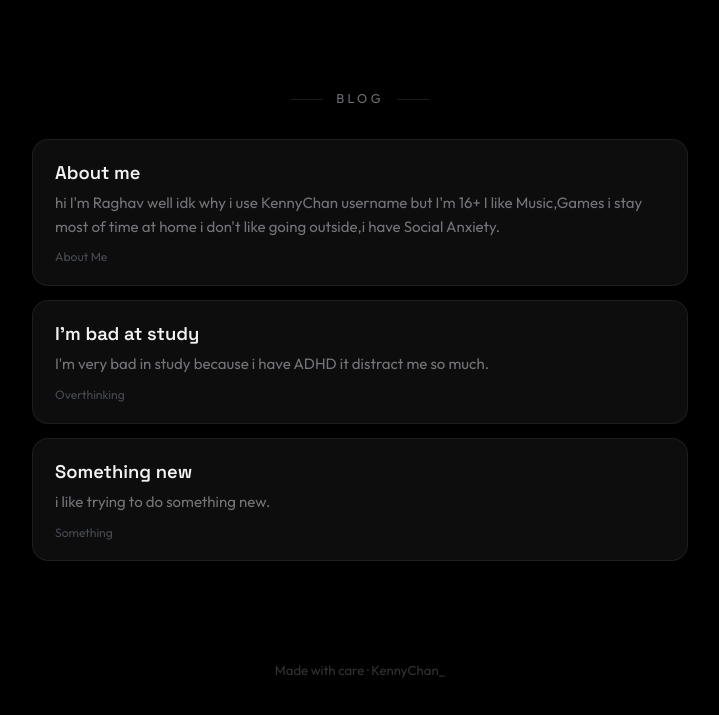
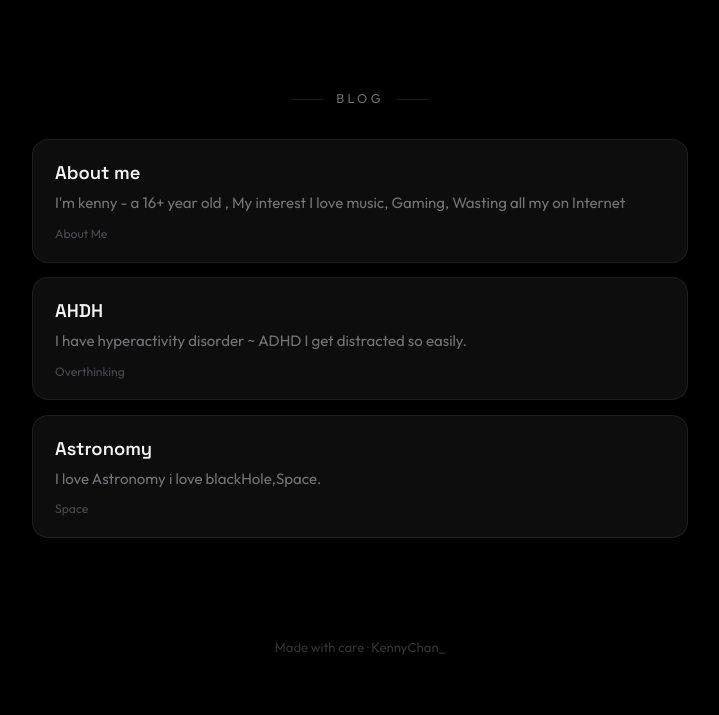
Before and after one commit to kennychan17-exe/website, a plain HTML site: page index.html in a window 1280 px wide. Shown: the part 1849-2564 px from the top of the page, without its empty margins (280-999 px from the left). Drawn offline with Linux system fonts and the light colour scheme; no server answers.

Commit message:
Revise blog section and update scroll hint
Updated text content for clarity and added new images.

```diff
--- a/index.html
+++ b/index.html
@@ -172,7 +172,7 @@
       <a href="#socials" class="hero-animate d3">Socials</a>
       <a href="#blog" class="hero-animate d3">Blog</a>
     </nav>
-    <div class="scroll-hint hero-animate d4">Scroll to explore</div>
+    <div class="scroll-hint hero-animate d4">Scroll down</div>
   </header>
 
   <main class="container">
@@ -192,6 +192,7 @@
           <img src="https://88x31.nl/gifs/tummy.gif" width="88" height="31">
           <img src="https://88x31.nl/gifs/cutesocks.gif" width="88" height="31">
           <img src="https://88x31.nl/gifs/softcute.gif" width="88" height="31">
+          <img src="https://88x31.nl/gifs/thatwhitehand.png" width="88" height="31">
         </div>
       </div>
     </section>
@@ -251,18 +252,18 @@
       <div class="section-title">Blog</div>
       <article class="card blog-card">
         <h3>About me</h3>
-        <p>hi I'm Raghav well idk why i use KennyChan username but I'm 16+ I like Music,Games i stay most of time at home i don't like going outside,i have Social Anxiety.</p>
+        <p>I'm kenny - a 16+ year old , My interest I love music, Gaming, Wasting all my on Internet</p>
         <div class="blog-meta">About Me</div>
       </article>
       <article class="card blog-card">
-        <h3>I'm bad at study</h3>
-        <p>I'm very bad in study because i have ADHD it distract me so much.</p>
+        <h3>AHDH</h3>
+        <p>I have hyperactivity disorder ~ ADHD I get distracted so easily.</p>
         <div class="blog-meta">Overthinking</div>
       </article>
       <article class="card blog-card">
-        <h3>Something new</h3>
-        <p>i like trying to do something new.</p>
-        <div class="blog-meta">Something</div>
+        <h3>Astronomy</h3>
+        <p>I love Astronomy i love blackHole,Space.</p>
+        <div class="blog-meta">Space</div>
       </article>
     </section>
   </main>
```
